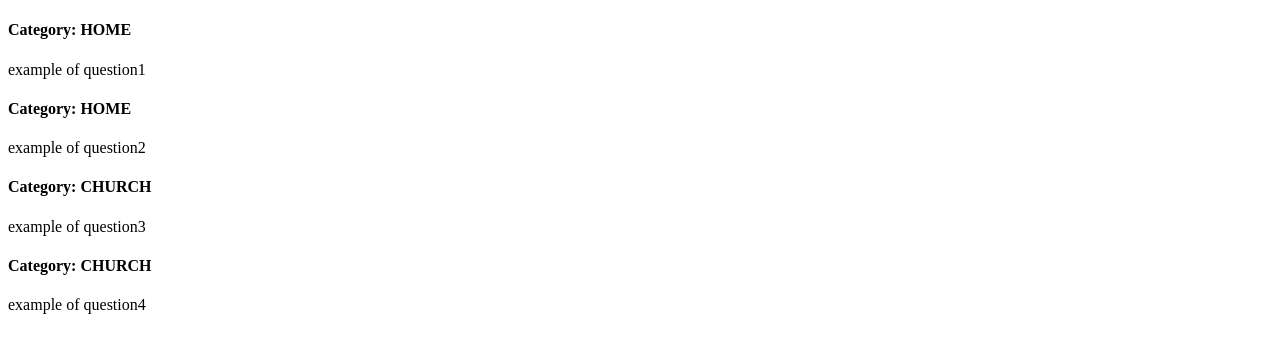
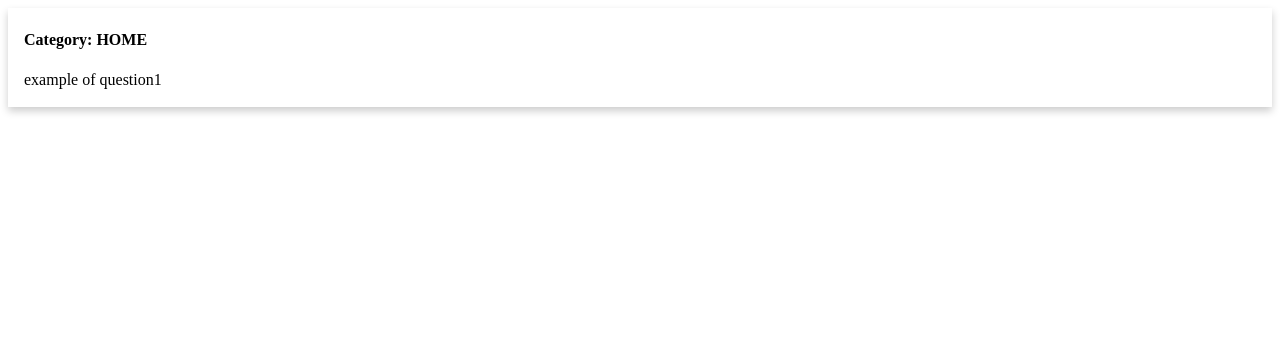
Before and after one commit to AlexTogo/trivia-game, an Angular app: page / in a window 1280 px wide. Shown: the top 352 px of the page. Built offline with nearby package versions, Linux system fonts and the light colour scheme.

Commit message:
added JSON

```diff
--- a/src/app/app.module.ts
+++ b/src/app/app.module.ts
@@ -3,10 +3,11 @@ import { BrowserModule } from '@angular/platform-browser';
 import { AppRoutingModule } from './app-routing.module';
 import { AppComponent } from './app.component';
 import { QuestionsComponent } from './questions/questions.component';
+import { FlexLayoutModule } from '@angular/flex-layout';
 
 @NgModule({
     declarations: [AppComponent, QuestionsComponent],
-    imports: [BrowserModule, AppRoutingModule],
+    imports: [BrowserModule, AppRoutingModule, FlexLayoutModule],
     providers: [],
     bootstrap: [AppComponent]
 })
--- a/src/app/data/data.json
+++ b/src/app/data/data.json
@@ -17,7 +17,8 @@
         "answer_4": {
             "text": "v1",
             "isCorrect": false
-        }
+        },
+        "alreadyPlay": false
     },
     {
         "category": "HOME",
@@ -37,7 +38,8 @@
         "answer_4": {
             "text": "v1",
             "isCorrect": false
-        }
+        },
+        "alreadyPlay": false
     },
     {
         "category": "CHURCH",
@@ -57,7 +59,8 @@
         "answer_4": {
             "text": "v1",
             "isCorrect": false
-        }
+        },
+        "alreadyPlay": false
     },
     {
         "category": "CHURCH",
@@ -77,6 +80,7 @@
         "answer_4": {
             "text": "v1",
             "isCorrect": false
-        }
+        },
+        "alreadyPlay": false
     }
 ]
--- a/src/app/questions/model/questions.model.ts
+++ b/src/app/questions/model/questions.model.ts
@@ -5,6 +5,7 @@ export interface QuestionsModel {
     answer_2: Answer;
     answer_3: Answer;
     answer_4: Answer;
+    alreadyPlay: boolean;
 }
 
 export interface Answer {
--- a/src/app/questions/questions.component.html
+++ b/src/app/questions/questions.component.html
@@ -1,7 +1,7 @@
-<div class="card" *ngFor="let cart of data">
-    <!-- <img src="img_avatar.png" alt="Avatar" style="width:100%" /> -->
+<!-- <div class="card" *ngFor="let cart of data"> -->
+<div class="card">
     <div class="container">
-        <h4><b>Category:</b> {{ cart.category }}</h4>
-        <p>{{ cart.question }}</p>
+    <h4><b>Category:</b> {{ data[0].category }}</h4>
+        <p>{{ data[0].question }}</p>
     </div>
 </div>
--- a/src/app/questions/questions.component.scss
+++ b/src/app/questions/questions.component.scss
@@ -0,0 +1,15 @@
+/* Add shadows to create the "card" effect */
+.card {
+    box-shadow: 0 4px 8px 0 rgba(0, 0, 0, 0.2);
+    transition: 0.3s;
+}
+
+/* On mouse-over, add a deeper shadow */
+.card:hover {
+    box-shadow: 0 8px 16px 0 rgba(0, 0, 0, 0.2);
+}
+
+/* Add some padding inside the card container */
+.container {
+    padding: 2px 16px;
+}
```
